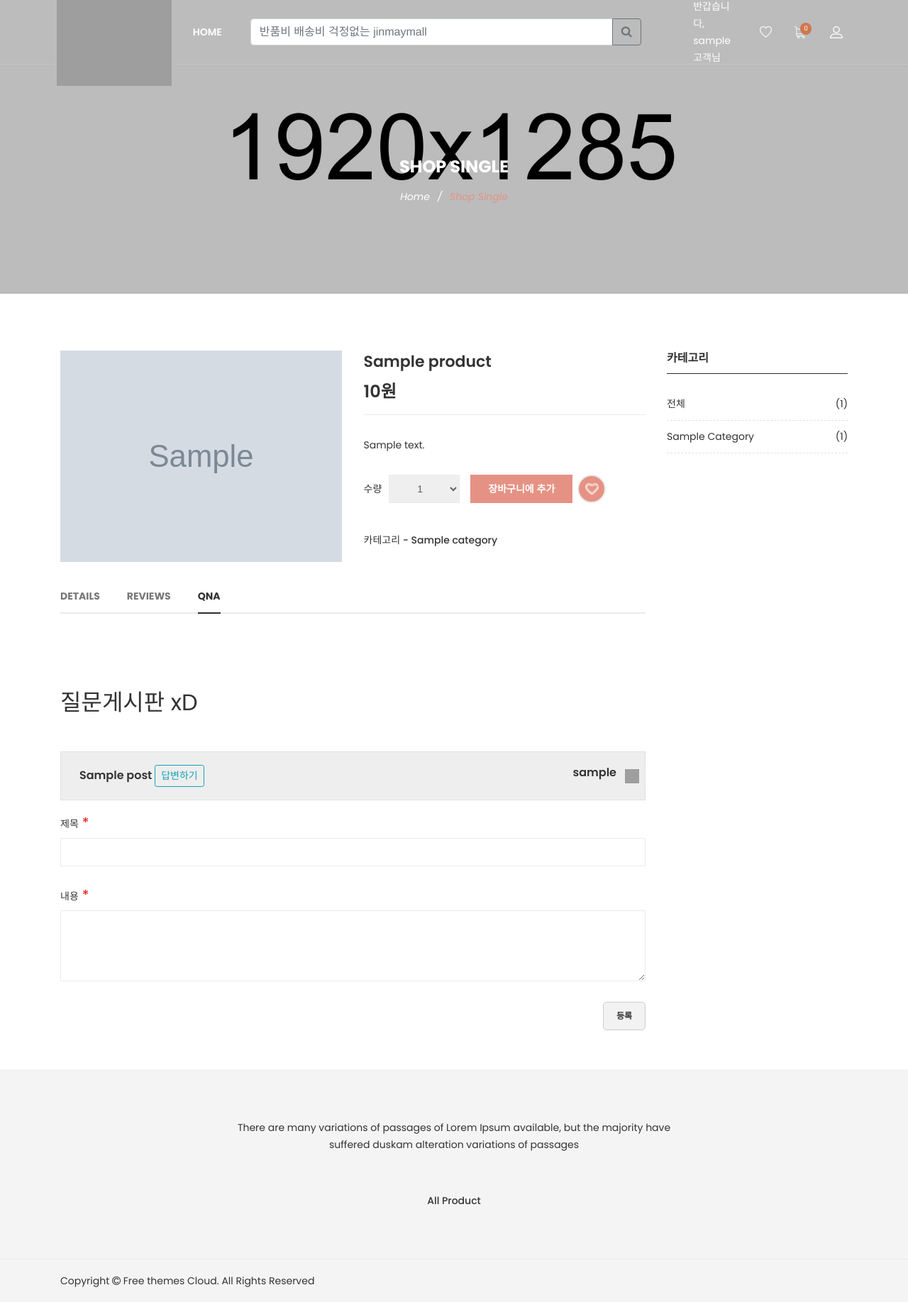
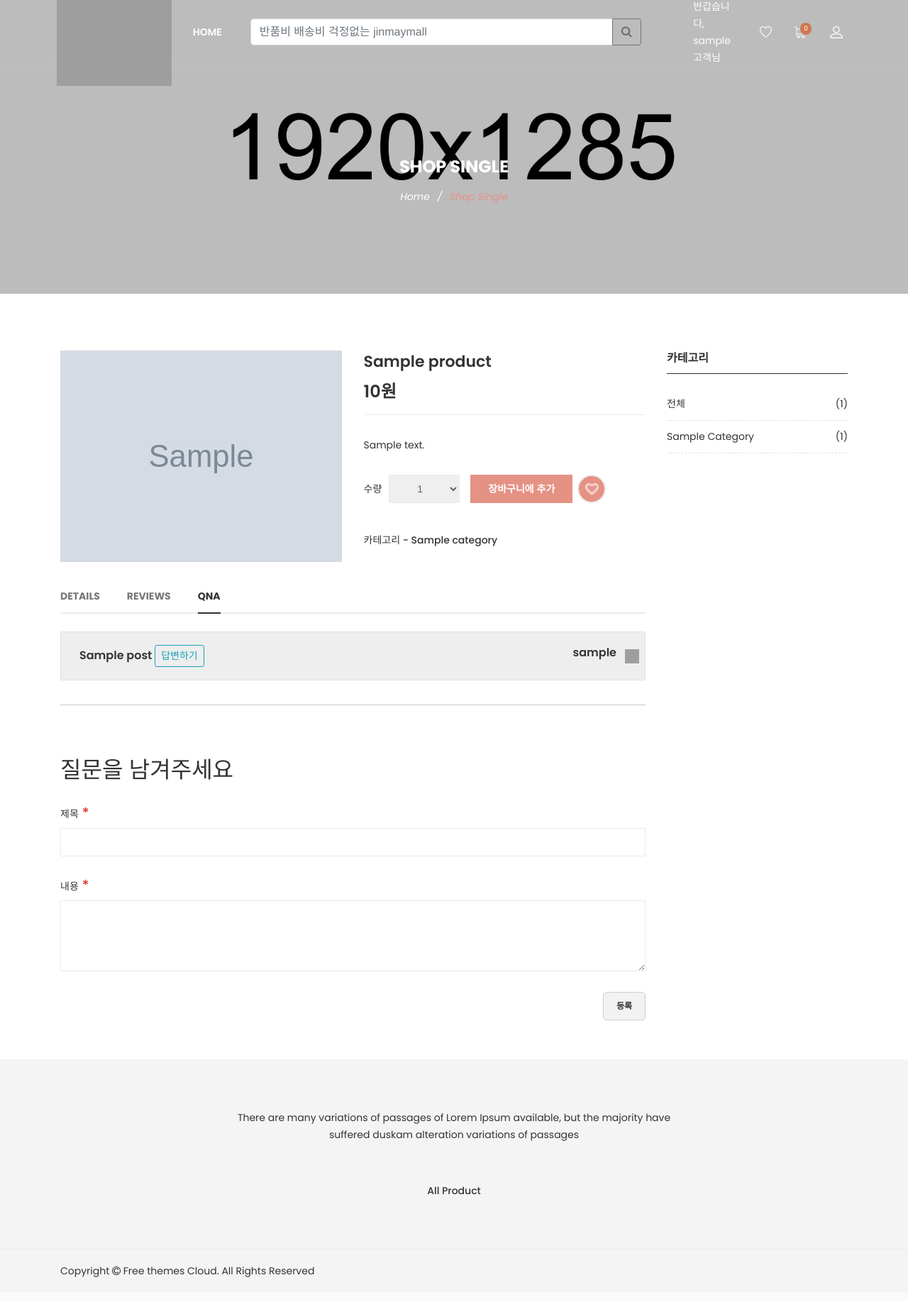
Before and after one commit to jinmay/jinmaymall, a Django app: page /products/1/ in a window 1280 px wide, after a click on "QNA". Shown: the whole page at 71% size. After the commit the page ends 1800 px from the top, so only its background shows below. Run offline with Django 3.2, Linux system fonts and the light colour scheme; a user stored in the database is signed in; tables that the repository leaves empty hold one stand-in row (values such as "Sample post"); grey boxes marked "Sample" are stand-in pictures; some libraries are stand-ins or nearby versions; grey boxes are pictures that could not be loaded.

Commit message:
_nav_qna 수정

```diff
--- a/products/templates/products/_nav_qna.html
+++ b/products/templates/products/_nav_qna.html
@@ -1,7 +1,5 @@
 <!-- Start Single Tab Content -->
 <div class="pro__tab_label tab-pane fade" id="nav-qna" role="tabpanel">
-  <div class="review-fieldset" style="border-top: none;">
-    <h2 style="padding-bottom: 50px;">질문게시판 xD</h2>
   <div id="accordion" class="wn_accordion" role="tablist">
     {% for post in qna_list %}
     <div class="card">
@@ -11,7 +9,8 @@
             aria-controls="collapseOne" class="collapsed">
             {{ post.title }}
             {% if request.user.is_staff %}
-              <button type="button" class="btn btn-outline-info btn-sm" data-toggle="modal" data-target="#answer-{{ post.id }}">
+            <button type="button" class="btn btn-outline-info btn-sm" data-toggle="modal"
+              data-target="#answer-{{ post.id }}">
               답변하기
             </button>
             {% endif %}
@@ -19,7 +18,8 @@
           </a>
         </h5>
       </div>
-        <div id="collapse-{{ post.id }}" class="collapse" role="tabpanel" aria-labelledby="headingOne" data-parent="#accordion">
+      <div id="collapse-{{ post.id }}" class="collapse" role="tabpanel" aria-labelledby="headingOne"
+        data-parent="#accordion">
         <span class="card-text pull-right pr-2">{{ post.updated }}</span>
         <div class="card-body">{{ post.content }}</div>
         {% if post.answer %}
@@ -34,9 +34,10 @@
     </div>
     {% include 'products/_answer_modal.html' %}
     {% endfor %}
-    </div>
 
     {% if request.user.is_authenticated %}
+    <div class="review-fieldset">
+      <h3>질문을 남겨주세요</h3>
       <form action="" method="post">
         {% csrf_token %}
         <div class="review_form_field">
@@ -53,6 +54,7 @@
           </div>
         </div>
       </form>
+    </div>
     {% endif %}
   </div>
 </div>
```
Lines whose indentation alone changed are shown as unchanged.
